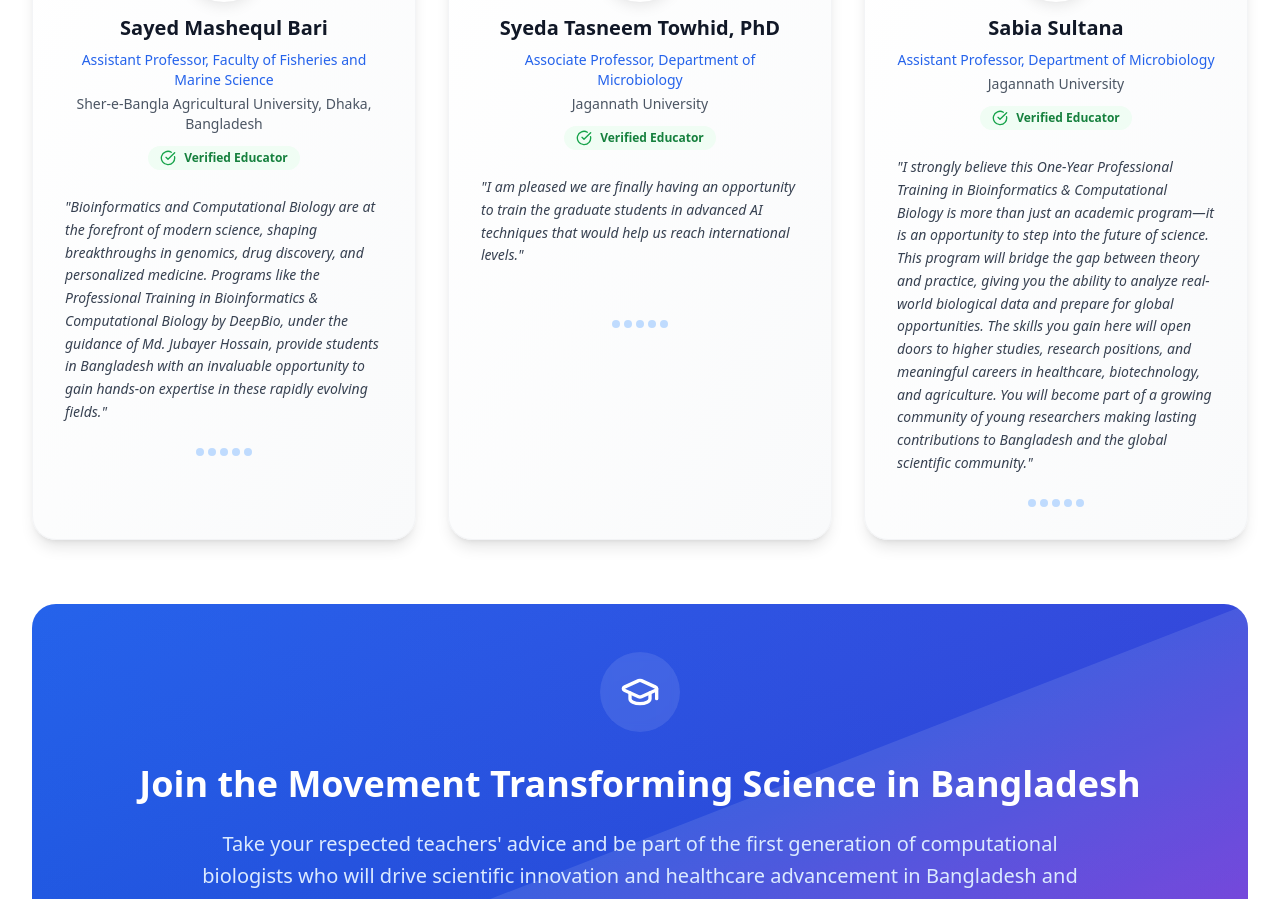
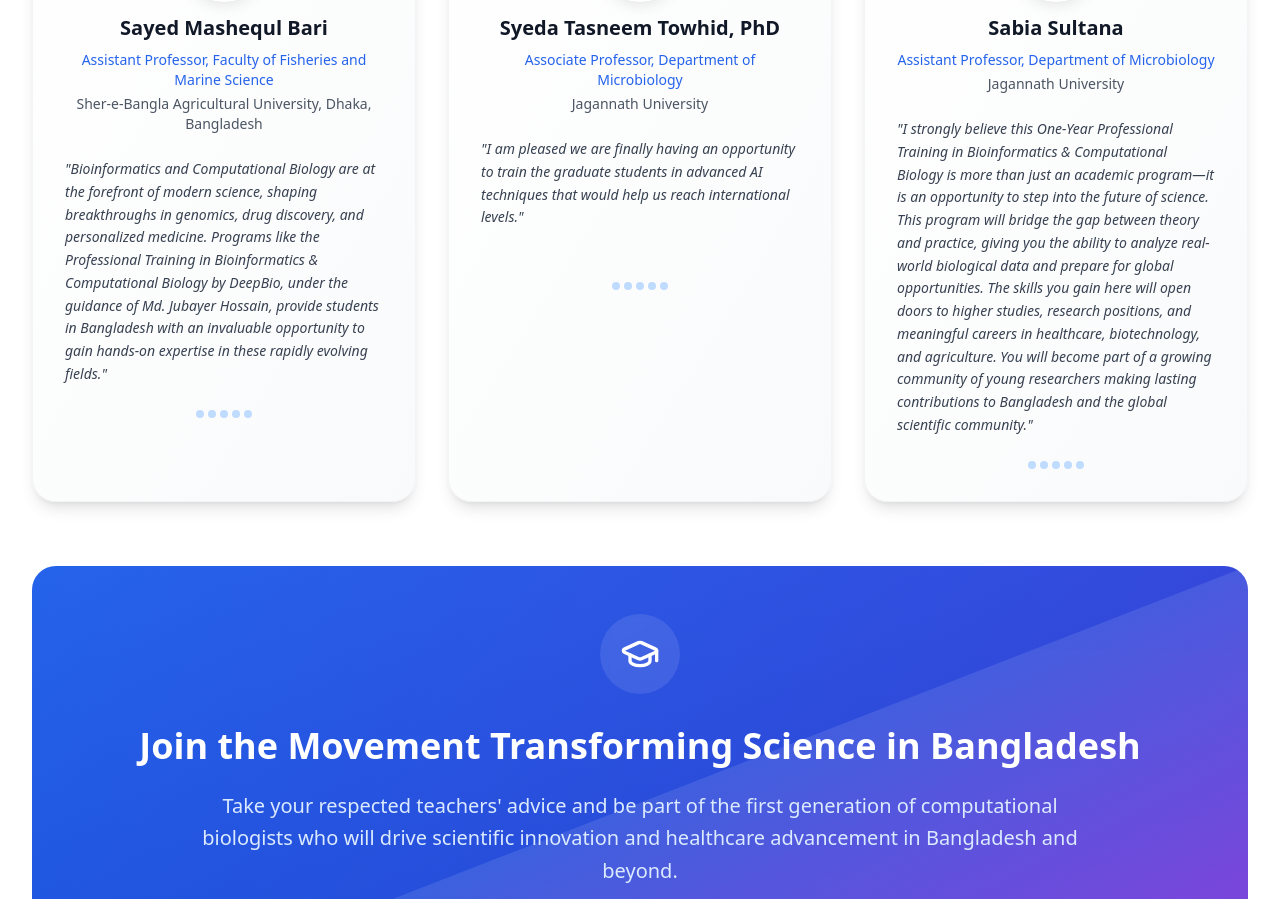
Before and after one commit to hossainlab/deepbio-academy, a Next.js app: page / in a window 1280 px wide. Shown: the part 5955-6854 px from the top of the page. Built offline with nearby package versions, Linux system fonts and the light colour scheme.

Commit message:
add mentors comment

```diff
--- a/src/app/page.tsx
+++ b/src/app/page.tsx
@@ -890,12 +890,6 @@ export default function Home() {
                     <p className="text-sm text-gray-600 select-text">
                       {mentor.institution}
                     </p>
-
-                    {/* Verification badge */}
-                    <div className="inline-flex items-center mt-3 px-3 py-1 bg-green-50 rounded-full">
-                      <CheckCircle className="w-4 h-4 text-green-600 mr-2" />
-                      <span className="text-xs font-semibold text-green-700">Verified Educator</span>
-                    </div>
                   </div>
 
                   {/* Quote Section */}
```
